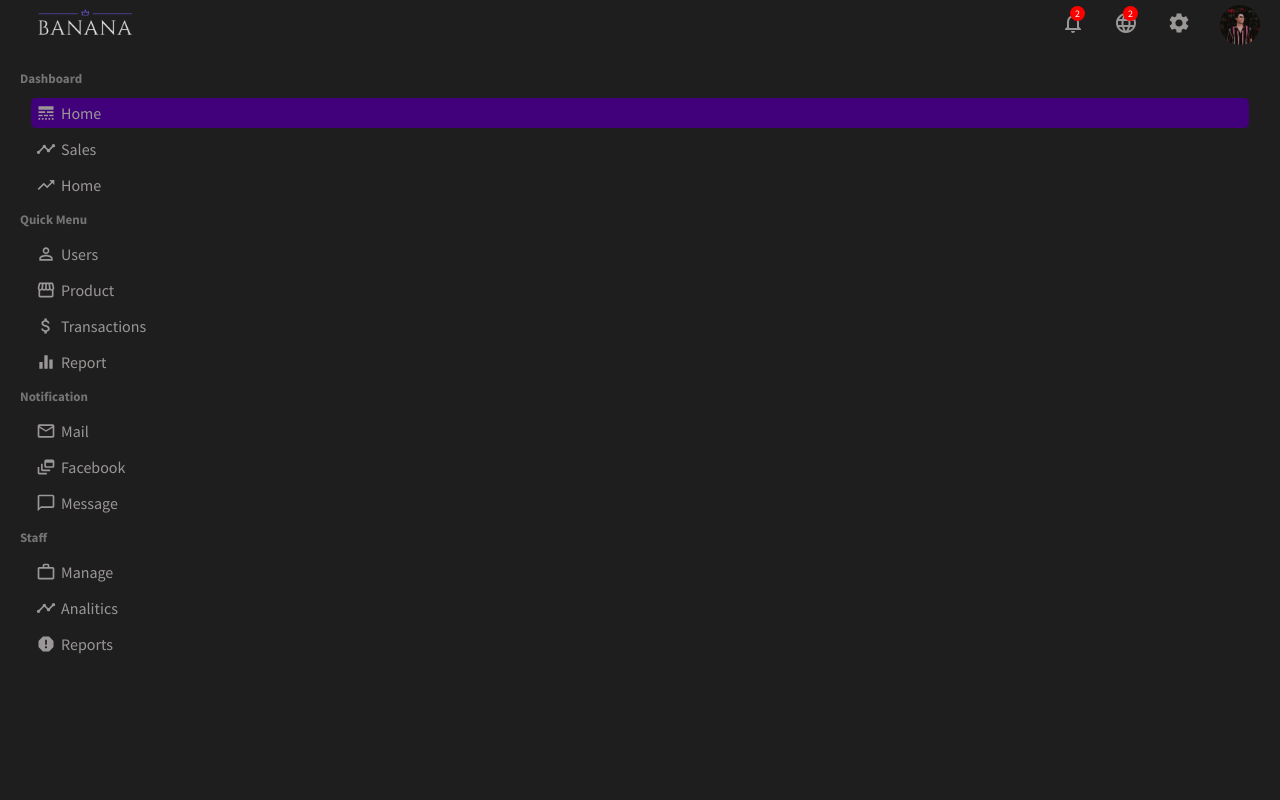
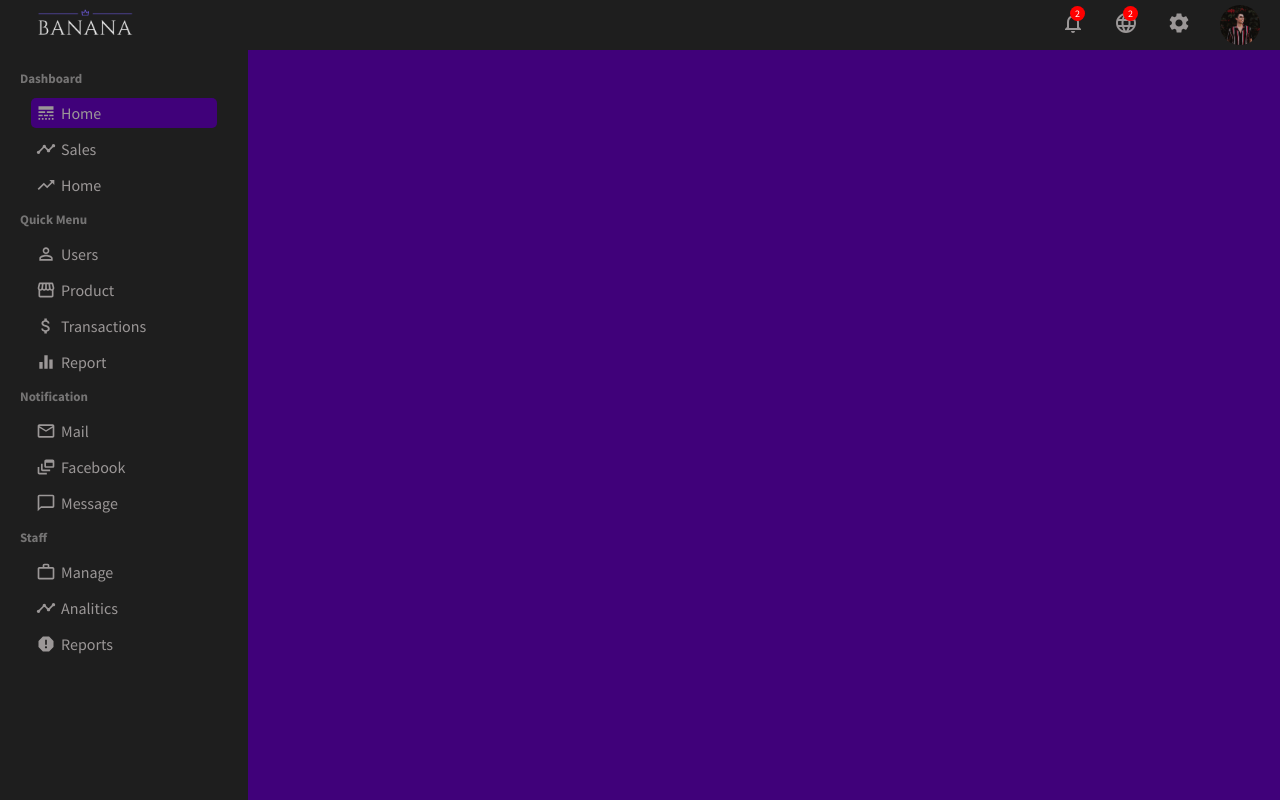
Before and after one commit to malekaridhi/ecommerceMern, a React (Create React App) app in the folder admin/: page /newProduct in a window 1280 px wide. Built offline with nearby package versions, Linux system fonts and the light colour scheme.

Commit message:
new Prpduct

```diff
--- a/admin/src/App.js
+++ b/admin/src/App.js
@@ -12,6 +12,7 @@ import User from "./pages/user/User";
 import NewUser from "./pages/newUser/NewUser";
 import ProductList from "./pages/productList/ProductList";
 import Product from "./pages/product/Product";
+import NewPrpduct from "./pages/newProduct/NewProduct";
 function App() {
   return (
     <Router>
@@ -29,7 +30,7 @@ function App() {
           <Route exact path="/newUser" element={<NewUser/>} />
           <Route exact path="/products" element={<ProductList/>} />
           <Route exact path="/product/:productId" element={<Product/>} />
-           {/* <Route exact path="/newProduct" element={</>} /> */}
+          <Route exact path="/newProduct" element={<NewPrpduct/>} />
         </Routes>
       </div>
     </Router>
--- /dev/null
+++ b/admin/src/pages/newProduct/NewProduct.jsx
@@ -0,0 +1,10 @@
+import React from 'react';
+import "./newProduct.css"
+
+const NewPrpduct = () => {
+    return (
+        <div className="newProduct"></div>
+     );
+}
+
+export default NewPrpduct;
--- /dev/null
+++ b/admin/src/pages/newProduct/newProduct.css
@@ -0,0 +1,5 @@
+.newProduct{
+    flex: 4;
+    padding: 20px;
+    background-color: rgb(64, 1, 122);
+}
--- a/admin/src/pages/product/Product.jsx
+++ b/admin/src/pages/product/Product.jsx
@@ -11,7 +11,7 @@ const Product = () => {
     <div className="product">
       <div className="productTitleContainer">
         <h1 className="productTitle">Product</h1>
-        <Link to="newProduct">
+        <Link to="/newProduct">
           <button className="productAddButton">Create</button>
         </Link>
       </div>
```
